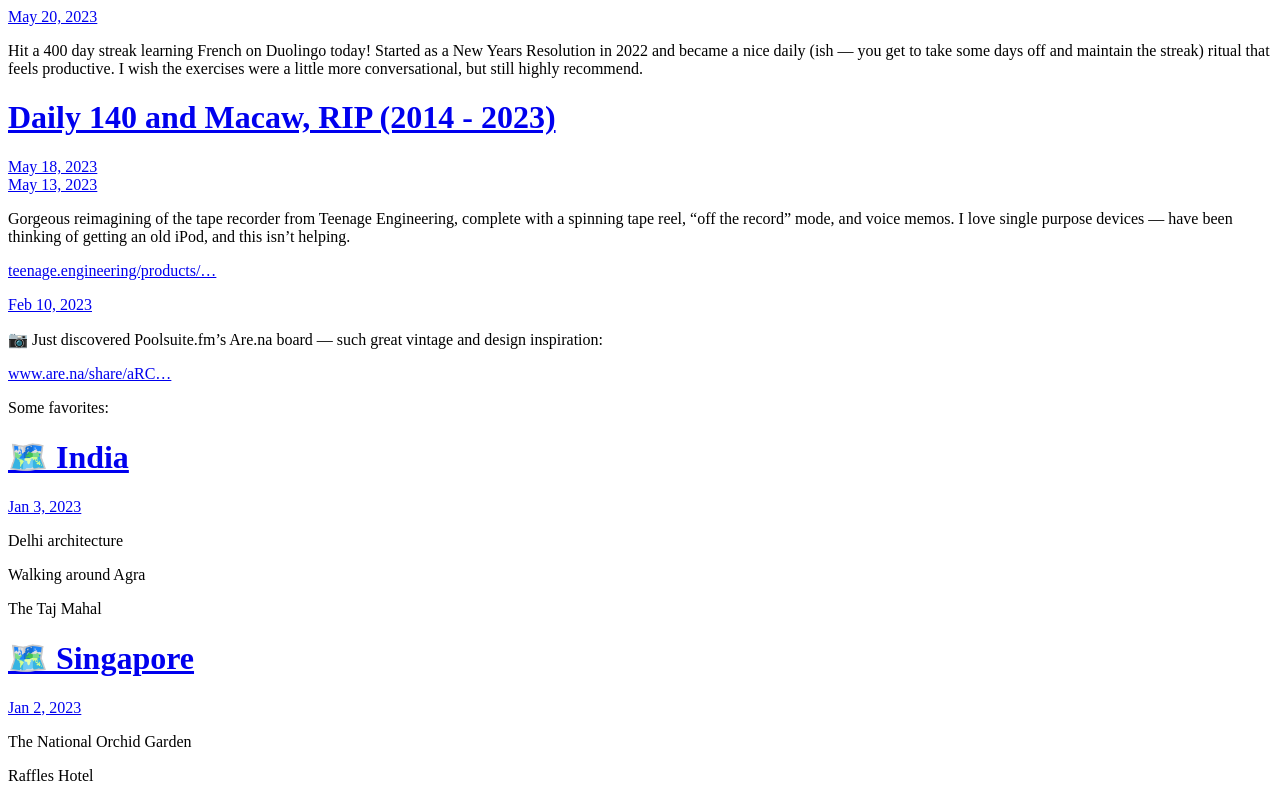
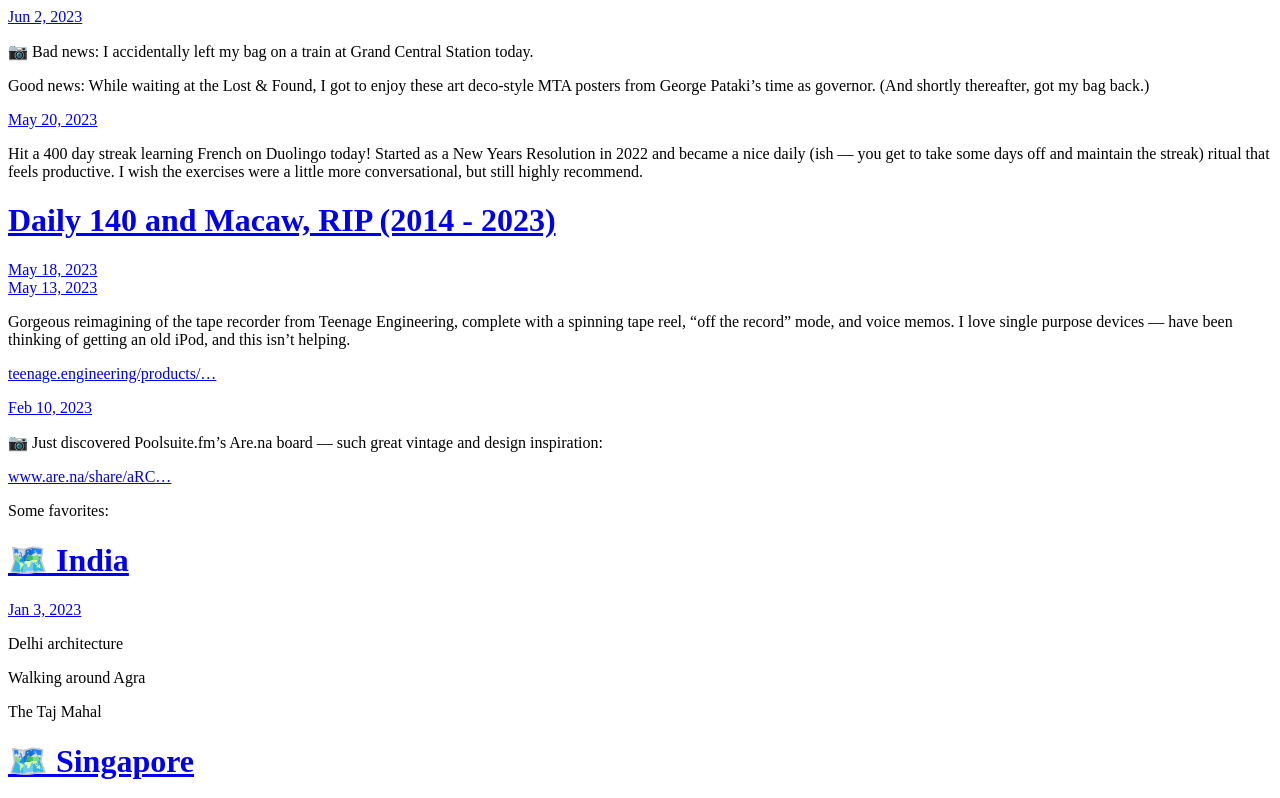
Before and after one commit to zmh/blog, a plain HTML site: page index.html in a window 1280 px wide. Shown: the top 798 px of the page. Drawn offline with Linux system fonts and the light colour scheme.

Commit message:
Archiving from Micro.blog.

```diff
--- a/index.html
+++ b/index.html
@@ -21,6 +21,19 @@
 <div class="h-feed">
 
 
+
+	  <div class="h-entry">
+
+
+		<a href="https://blog.zmh.org/2023/06/02/bad-news-i.html" class="u-url"><time class="dt-published" datetime="2023-06-02 00:16:02 -0400">Jun 2, 2023</time></a>
+
+		<div class="e-content">
+			 <p>📷 Bad news: I accidentally left my bag on a train at Grand Central Station today.</p>
+<p>Good news: While waiting at the Lost &amp; Found, I got to enjoy these art deco-style MTA posters from George Pataki’s time as governor. (And shortly thereafter, got my bag back.)</p>
+<p><!-- raw HTML omitted --><!-- raw HTML omitted --><!-- raw HTML omitted --><!-- raw HTML omitted --></p>
+
+		</div>
+	  </div>
 
 	  <div class="h-entry">
 
```
